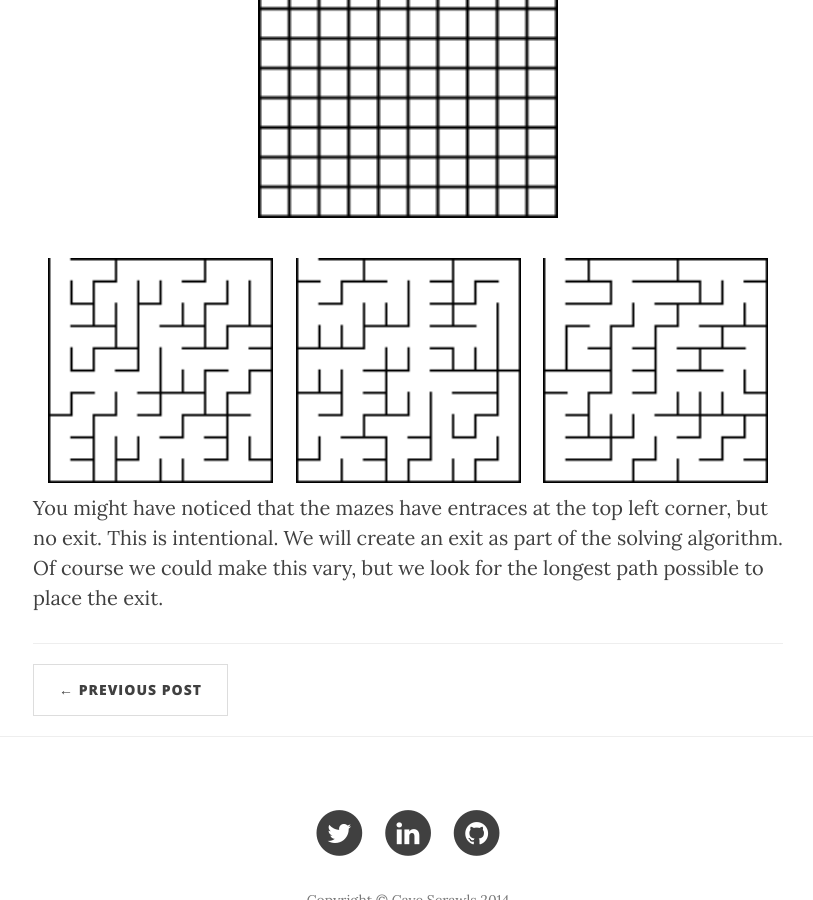
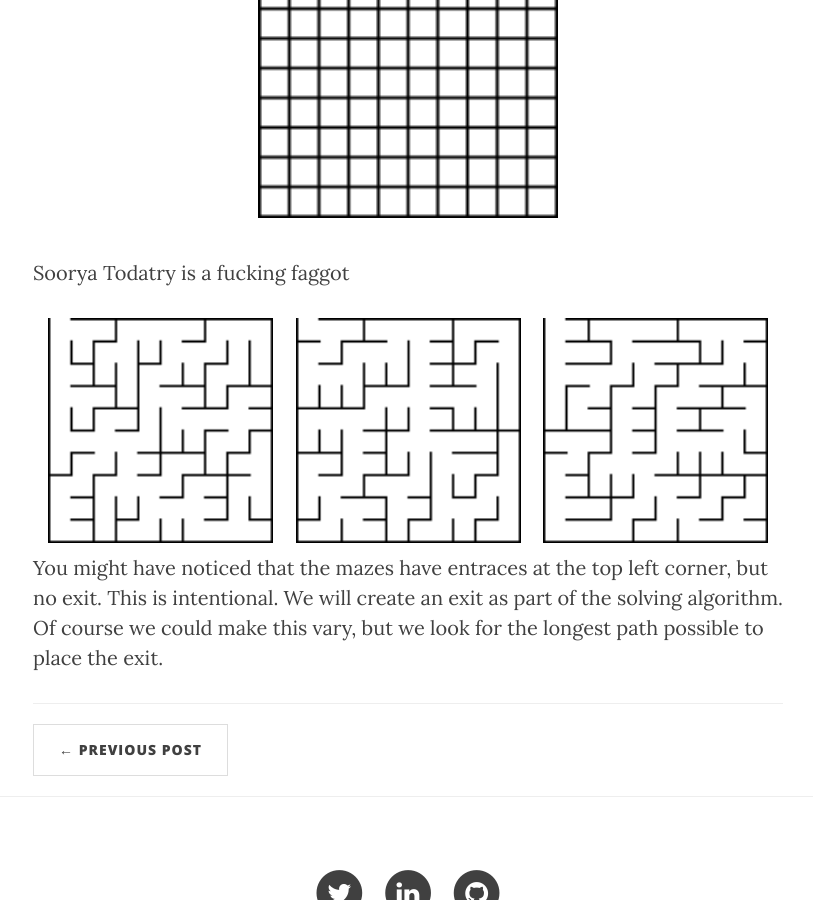
Before and after one commit to cjang5/blog, a Jekyll site: the page built from _posts/2014-12-10-mysterious-mazes.markdown, in a window 1280 px wide and 900 px high, scrolled down 1179 px. Shown: the whole window, without its empty margins (232-1045 px from the left). Built offline with Jekyll 4.4.1, drawn with Linux system fonts in a browser that asks for light colours; nearby versions of some CDN libraries.

Commit message:
Update 2014-12-10-mysterious-mazes.markdown

```diff
--- a/_posts/2014-12-10-mysterious-mazes.markdown
+++ b/_posts/2014-12-10-mysterious-mazes.markdown
@@ -20,7 +20,7 @@ header-img: "img/posts/post-07/post-07-bg.png"
 
 <img src="{{ site.baseurl }}/img/posts/post-07/grid.png" align="center" style="float: center; width: 40%; margin-left: 30%; margin-bottom: 0.5em;">
 
-
+<p>Soorya Todatry is a fucking faggot</p>
 
 <img src="{{ site.baseurl }}/img/posts/post-07/unsolved1.png" style="float: left; width: 30%; margin-left: 2%; margin-right: 3%; margin-bottom: 0.5em;">
 <img src="{{ site.baseurl }}/img/posts/post-07/unsolved2.png" style="float: left; width: 30%; margin-right: 3%; margin-bottom: 0.5em;">
```
